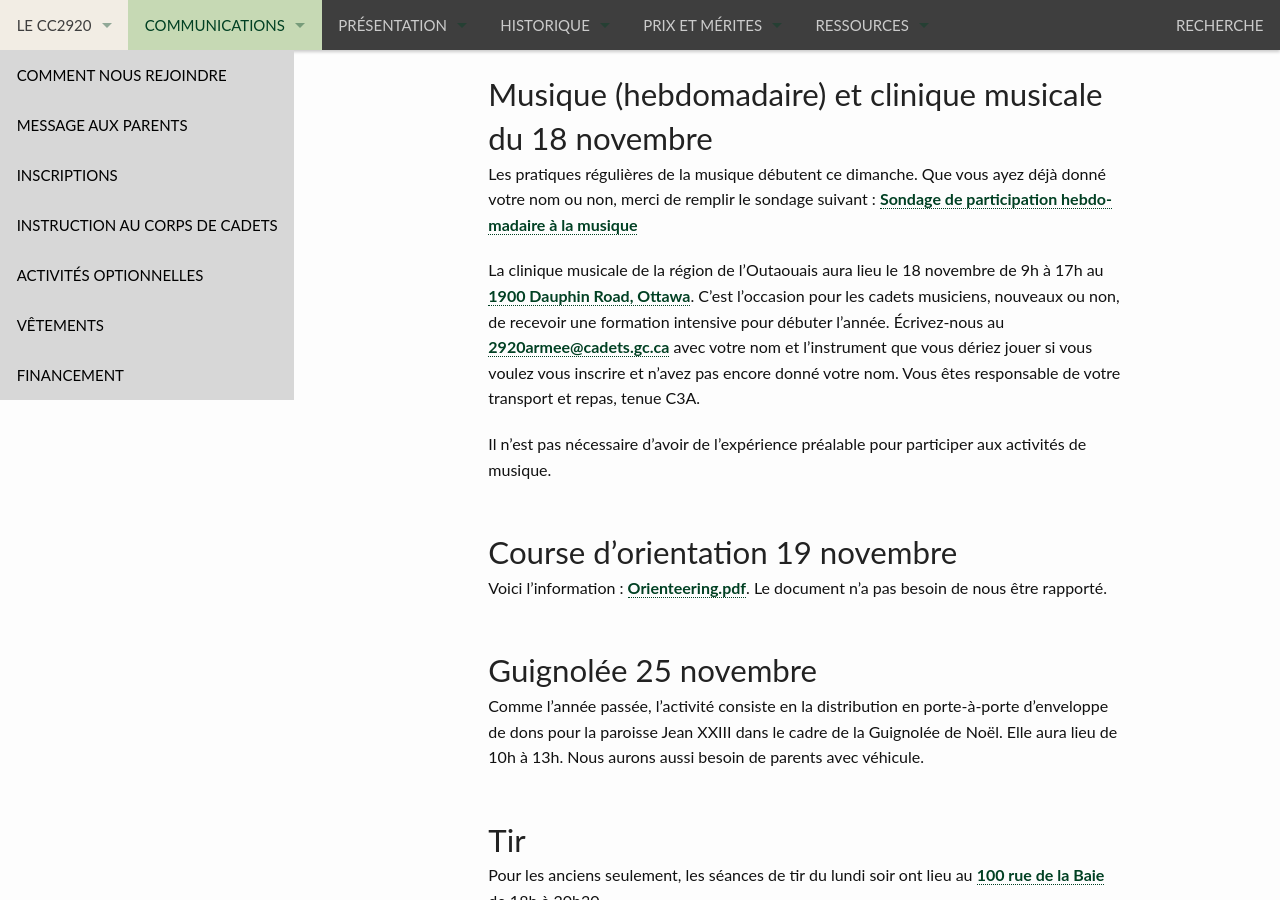
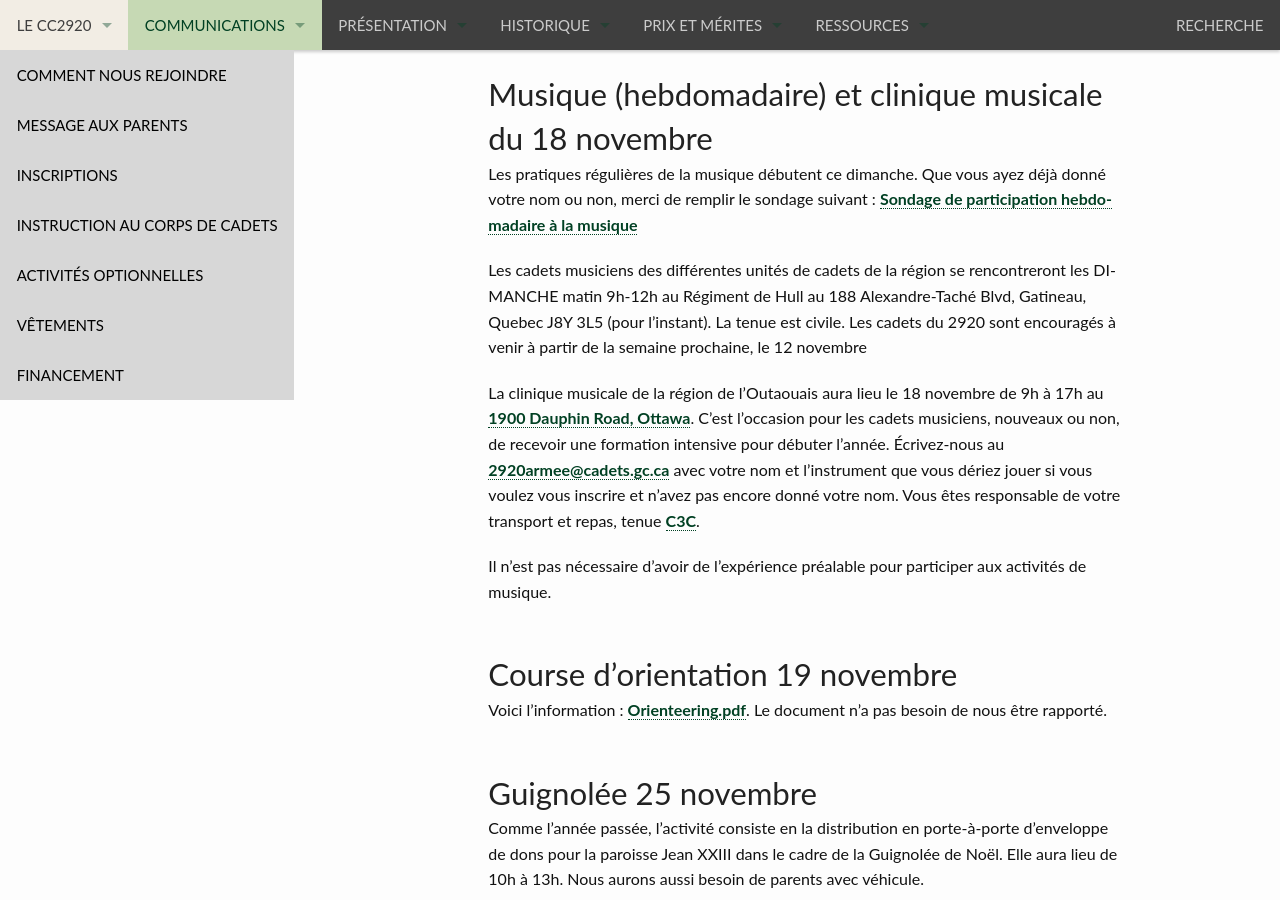
Before and after one commit to CC2920/web, a Jekyll site: the page built from _communications/messages.md, in a window 1280 px wide and 900 px high, scrolled down 908 px. Built offline with Jekyll 4.4.1, drawn with Linux system fonts in a browser that asks for light colours.

Commit message:
ajouts des détails de pratique pour musique

```diff
--- a/_communications/messages.md
+++ b/_communications/messages.md
@@ -34,7 +34,10 @@ Tenue civile, apportez vos bottes de parade et votre ensemble de cirage. 8h à 1
 
 Les pratiques régulières de la musique débutent ce dimanche. Que vous ayez déjà donné votre nom ou non, merci de remplir le sondage suivant : [Sondage de participation hebdomadaire à la musique](https://forms.office.com/Pages/ResponsePage.aspx?id=-2oSqwzmL062z8c1DHbchOLv_dk-t_dHo8OkX3uOiO1UOUFVVVJTRUxBRVFEMElFOExaRFA0RFlGUyQlQCN0PWcu)
 
-La clinique musicale de la région de l'Outaouais aura lieu le 18 novembre de 9h à 17h au [1900 Dauphin Road, Ottawa](https://maps.app.goo.gl/R4ChrHnirSbvJaXa6). C'est l'occasion pour les cadets musiciens, nouveaux ou non, de recevoir une formation intensive pour débuter l'année. Écrivez-nous au <2920armee@cadets.gc.ca> avec votre nom et l'instrument que vous dériez jouer si vous voulez vous inscrire et n'avez pas encore donné votre nom. Vous êtes responsable de votre transport et repas, tenue C3A.
+Les cadets musiciens des différentes unités de cadets de la région se rencontreront les DIMANCHE matin 9h-12h au Régiment de Hull au 188 Alexandre-Taché Blvd, Gatineau, Quebec J8Y 3L5 (pour l'instant). La tenue est civile.
+Les cadets du 2920 sont encouragés à venir à partir de la semaine prochaine, le 12 novembre
+
+La clinique musicale de la région de l'Outaouais aura lieu le 18 novembre de 9h à 17h au [1900 Dauphin Road, Ottawa](https://maps.app.goo.gl/R4ChrHnirSbvJaXa6). C'est l'occasion pour les cadets musiciens, nouveaux ou non, de recevoir une formation intensive pour débuter l'année. Écrivez-nous au <2920armee@cadets.gc.ca> avec votre nom et l'instrument que vous dériez jouer si vous voulez vous inscrire et n'avez pas encore donné votre nom. Vous êtes responsable de votre transport et repas, tenue [C3C](https://www.cc2920.ca/docs/ressources/guide_uniforme.v3.pdf).
 
 Il n'est pas nécessaire d'avoir de l'expérience préalable pour participer aux activités de musique.
 
```
